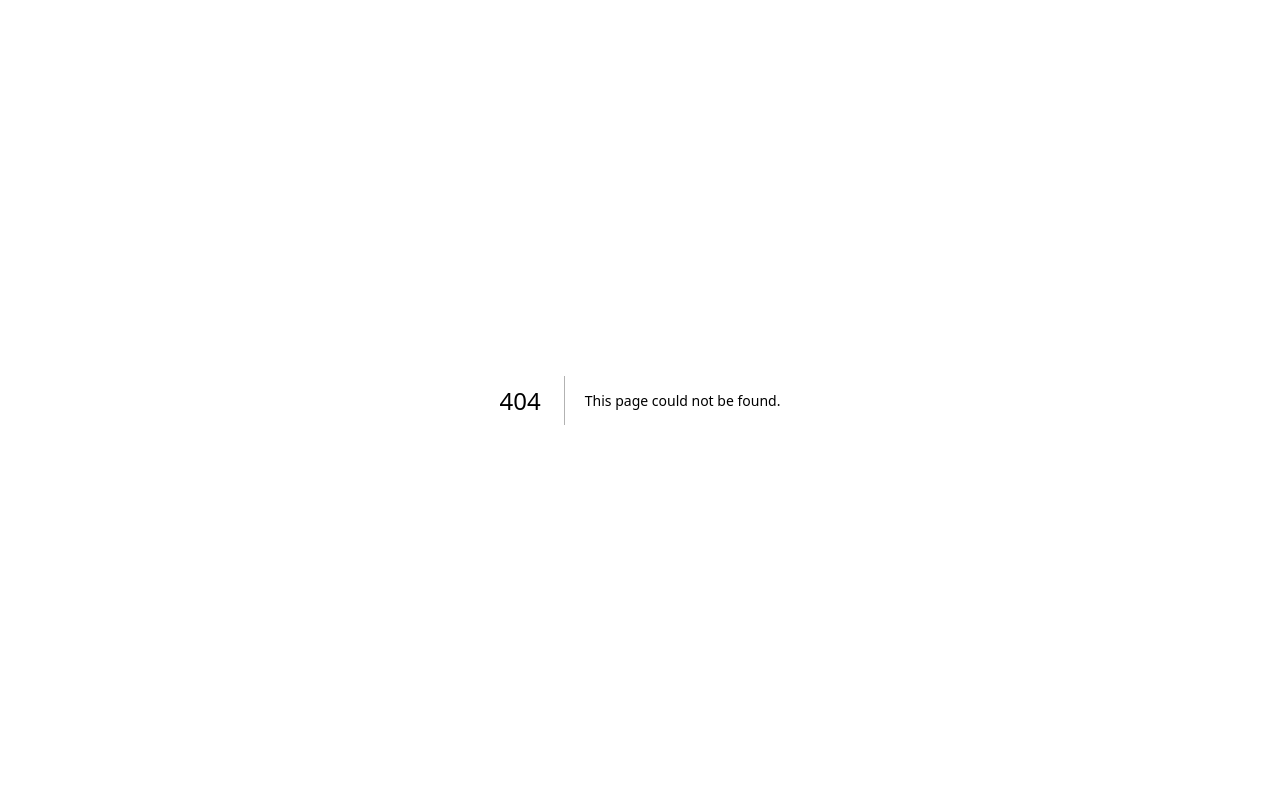
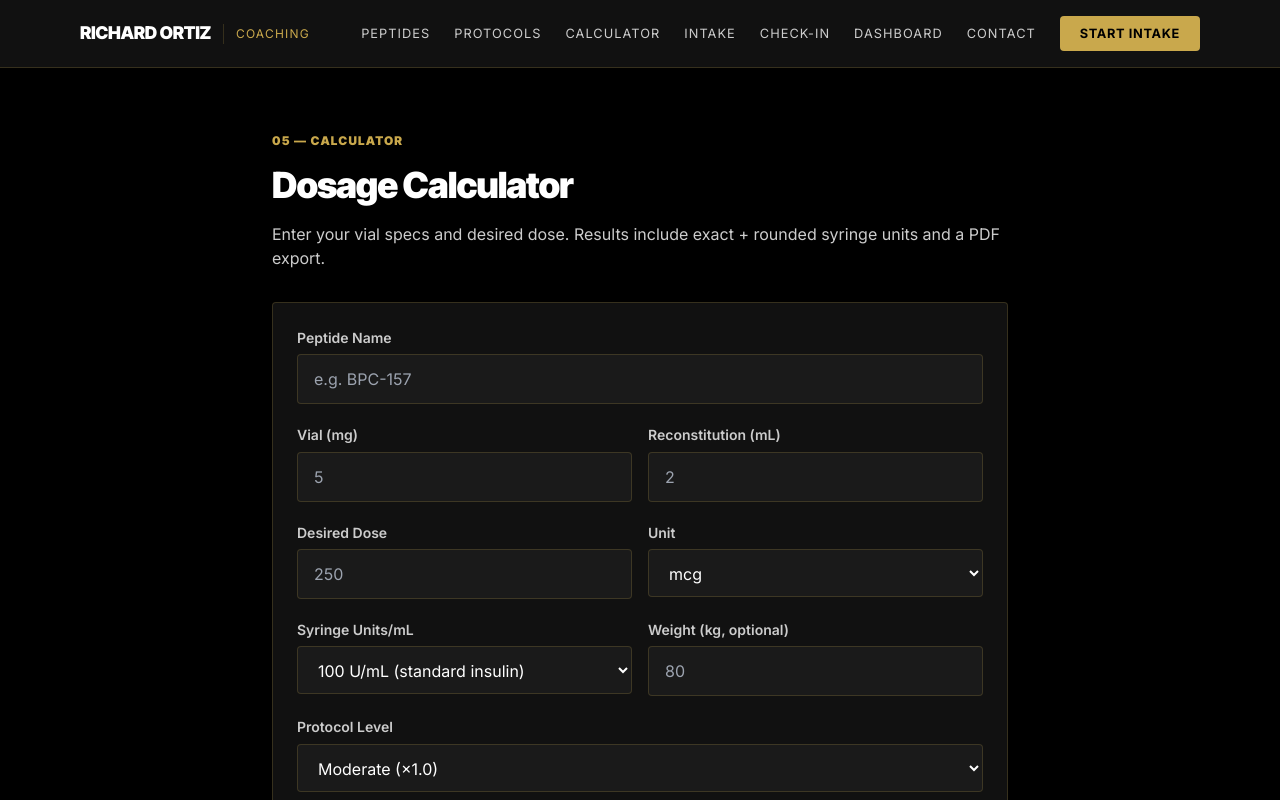
Before and after one commit to asaasinai/richard-ortiz-coaching, a Next.js app: page /calculator in a window 1280 px wide. Before the commit this address had no page. Shown: the top 800 px of the page. Built offline with nearby package versions, Linux system fonts and the light colour scheme.

Commit message:
scaffold: src/app/calculator/page.tsx

```diff
--- /dev/null
+++ b/src/app/calculator/page.tsx
@@ -0,0 +1,168 @@
+"use client"
+import { useState } from "react"
+import Nav from "@/components/Nav"
+import Footer from "@/components/Footer"
+import { AlertTriangle, Download, RotateCcw } from "lucide-react"
+
+type Level = "conservative"|"moderate"|"liberal"
+const MULTIPLIERS: Record<Level,number> = { conservative: 0.8, moderate: 1.0, liberal: 1.2 }
+
+interface Inputs {
+  peptideName: string
+  vialMg: string
+  reconMl: string
+  desiredDose: string
+  doseUnit: "mcg"|"mg"
+  syringeUnits: string
+  weightKg: string
+  level: Level
+}
+
+interface Result {
+  concMgPerMl: number
+  concMcgPerMl: number
+  syringeUnitsExact: number
+  syringeUnitsRounded: number
+  dosesPerVial: number
+  adjustedDoseMcg: number
+  warnings: string[]
+}
+
+function roundToMark(v: number): number {
+  const marks = [1,2,3,4,5,6,7,8,9,10,12,14,15,16,18,20,25,30,35,40,45,50,60,70,80,90,100]
+  return marks.reduce((a,b) => Math.abs(b-v) < Math.abs(a-v) ? b : a)
+}
+
+function calculate(i: Inputs): Result | null {
+  const vialMg = parseFloat(i.vialMg)
+  const reconMl = parseFloat(i.reconMl)
+  const desired = parseFloat(i.desiredDose)
+  const units = parseFloat(i.syringeUnits)
+  if (!vialMg || !reconMl || !desired || !units) return null
+  const mult = MULTIPLIERS[i.level]
+  const concMgPerMl = vialMg / reconMl
+  const concMcgPerMl = concMgPerMl * 1000
+  const baseDoseMcg = i.doseUnit === "mg" ? desired * 1000 : desired
+  const adjustedDoseMcg = baseDoseMcg * mult
+  const syringeUnitsExact = (adjustedDoseMcg / concMcgPerMl) * units
+  const syringeUnitsRounded = roundToMark(syringeUnitsExact)
+  const dosesPerVial = (vialMg * 1000) / adjustedDoseMcg
+  const warnings: string[] = []
+  if (syringeUnitsExact > 100) warnings.push("Calculated dose exceeds typical 100-unit syringe capacity — consider a larger syringe or lower dose.")
+  if (dosesPerVial < 1) warnings.push("Desired dose exceeds vial contents — check inputs.")
+  if (adjustedDoseMcg > 1000) warnings.push("High dose: verify with your practitioner before proceeding.")
+  return { concMgPerMl, concMcgPerMl, syringeUnitsExact, syringeUnitsRounded, dosesPerVial, adjustedDoseMcg, warnings }
+}
+
+const defaultInputs: Inputs = {
+  peptideName: "", vialMg: "", reconMl: "", desiredDose: "", doseUnit: "mcg",
+  syringeUnits: "100", weightKg: "", level: "moderate"
+}
+
+export default function CalculatorPage() {
+  const [inputs, setInputs] = useState<Inputs>(defaultInputs)
+  const [result, setResult] = useState<Result | null>(null)
+
+  const set = (k: keyof Inputs) => (e: React.ChangeEvent<HTMLInputElement|HTMLSelectElement>) =>
+    setInputs(p => ({ ...p, [k]: e.target.value }))
+
+  const run = () => setResult(calculate(inputs))
+  const reset = () => { setInputs(defaultInputs); setResult(null) }
+
+  const rowStyle = { display: "grid", gridTemplateColumns: "1fr 1fr", gap: "1rem" }
+
+  return (
+    <>
+      <Nav />
+      <div className="max-w-3xl mx-auto px-4 py-16">
+        <span className="section-num">05 — Calculator</span>
+        <h1 style={{ fontFamily:"Inter Tight,sans-serif",fontWeight:900,fontSize:"2.25rem",letterSpacing:"-0.03em" }}>Dosage Calculator</h1>
+        <p style={{ color:"var(--text-soft)",marginTop:"0.6rem",marginBottom:"2rem" }}>
+          Enter your vial specs and desired dose. Results include exact + rounded syringe units and a PDF export.
+        </p>
+
+        <div className="card flex flex-col gap-5">
+          <div>
+            <label>Peptide Name</label>
+            <input placeholder="e.g. BPC-157" value={inputs.peptideName} onChange={set("peptideName")} />
+          </div>
+          <div style={rowStyle}>
+            <div><label>Vial (mg)</label><input type="number" placeholder="5" value={inputs.vialMg} onChange={set("vialMg")} /></div>
+            <div><label>Reconstitution (mL)</label><input type="number" placeholder="2" value={inputs.reconMl} onChange={set("reconMl")} /></div>
+          </div>
+          <div style={rowStyle}>
+            <div>
+              <label>Desired Dose</label>
+              <input type="number" placeholder="250" value={inputs.desiredDose} onChange={set("desiredDose")} />
+            </div>
+            <div>
+              <label>Unit</label>
+              <select value={inputs.doseUnit} onChange={set("doseUnit")}>
+                <option value="mcg">mcg</option>
+                <option value="mg">mg</option>
+              </select>
+            </div>
+          </div>
+          <div style={rowStyle}>
+            <div>
+              <label>Syringe Units/mL</label>
+              <select value={inputs.syringeUnits} onChange={set("syringeUnits")}>
+                <option value="100">100 U/mL (standard insulin)</option>
+                <option value="40">40 U/mL</option>
+              </select>
+            </div>
+            <div><label>Weight (kg, optional)</label><input type="number" placeholder="80" value={inputs.weightKg} onChange={set("weightKg")} /></div>
+          </div>
+          <div>
+            <label>Protocol Level</label>
+            <select value={inputs.level} onChange={set("level")}>
+              <option value="conservative">Conservative (×0.8)</option>
+              <option value="moderate">Moderate (×1.0)</option>
+              <option value="liberal">Liberal (×1.2)</option>
+            </select>
+          </div>
+          <div className="flex gap-3 flex-wrap">
+            <button className="btn-gold" onClick={run}>Calculate</button>
+            <button className="btn-outline" onClick={reset} style={{ display:"flex",alignItems:"center",gap:"0.35rem" }}><RotateCcw size={14}/>Reset</button>
+          </div>
+        </div>
+
+        {result && (
+          <div className="card mt-6 flex flex-col gap-4">
+            <h2 style={{ fontWeight:700,fontSize:"1rem",color:"var(--gold)" }}>Results — {inputs.peptideName || "Peptide"}</h2>
+            {result.warnings.map(w => (
+              <div key={w} style={{ background:"rgba(201,168,76,0.1)",border:"1px solid var(--gold)",borderRadius:"var(--radius)",padding:"0.75rem 1rem",display:"flex",gap:"0.6rem",alignItems:"flex-start" }}>
+                <AlertTriangle size={16} style={{ color:"var(--gold)",flexShrink:0,marginTop:2 }} />
+                <span style={{ fontSize:"0.85rem",color:"var(--text-soft)" }}>{w}</span>
+              </div>
+            ))}
+            <table style={{ width:"100%",borderCollapse:"collapse",fontSize:"0.9rem" }}>
+              <tbody>
+                {[
+                  ["Adjusted Dose", `${result.adjustedDoseMcg.toFixed(2)} mcg`],
+                  ["Concentration", `${result.concMgPerMl.toFixed(3)} mg/mL (${result.concMcgPerMl.toFixed(1)} mcg/mL)`],
+                  ["Syringe Units (exact)", `${result.syringeUnitsExact.toFixed(2)} units`],
+                  ["Syringe Units (rounded)", `${result.syringeUnitsRounded} units ← draw to this mark`],
+                  ["Doses per Vial", `${result.dosesPerVial.toFixed(1)}`],
+                ].map(([k,v]) => (
+                  <tr key={k} style={{ borderBottom:"1px solid var(--border)" }}>
+                    <td style={{ padding:"0.6rem 0",color:"var(--text-mute)",width:"50%" }}>{k}</td>
+                    <td style={{ padding:"0.6rem 0",fontWeight:600,color:"var(--text)" }}>{v}</td>
+                  </tr>
+                ))}
+              </tbody>
+            </table>
+            <button className="btn-gold" style={{ alignSelf:"flex-start",display:"flex",alignItems:"center",gap:"0.5rem" }}
+              onClick={() => window.print()}>
+              <Download size={15}/> Export PDF
+            </button>
+            <p style={{ fontSize:"0.75rem",color:"var(--text-mute)",marginTop:"0.5rem" }}>
+              Calculations are for educational/coaching purposes only. Verify all doses with your prescribing physician.
+            </p>
+          </div>
+        )}
+      </div>
+      <Footer />
+    </>
+  )
+}
```
